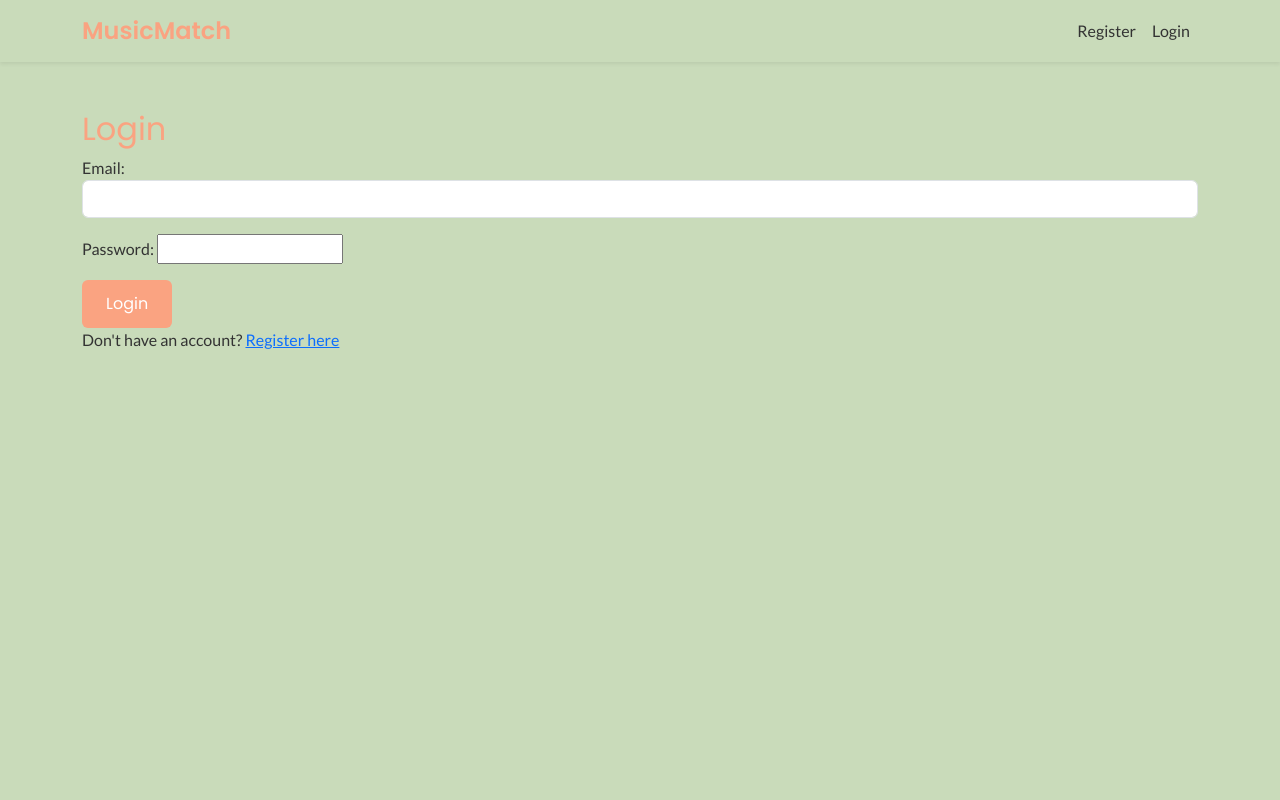
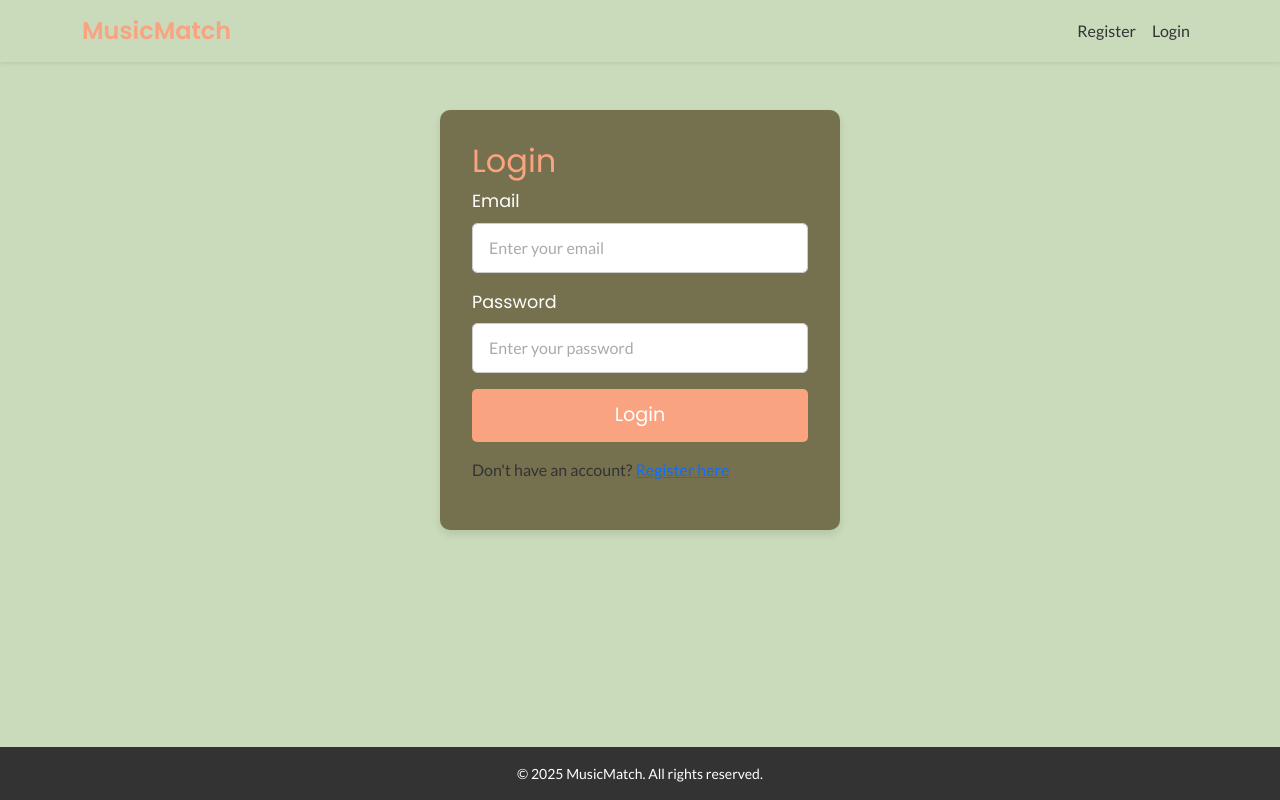
Before and after one commit to mahmudurmahid/individual-full-stack-project, a Django app: page /login/ in a window 1280 px wide. Run offline with Django 4.2, Linux system fonts and the light colour scheme.

Commit message:
login form styling

```diff
--- a/static/css/style.css
+++ b/static/css/style.css
@@ -1,7 +1,14 @@
-/* Google Fonts */
 @import url("https://fonts.googleapis.com/css2?family=Lato:wght@300;400;700&family=Poppins:wght@400;600;700&display=swap");
 
 /* Global Styles */
+html,
+body {
+  height: 100%;
+  display: flex;
+  flex-direction: column;
+  margin: 0;
+}
+
 body {
   font-family: "Lato", sans-serif;
   color: #333;
@@ -75,7 +82,7 @@ h3 {
   border-radius: 10px;
   box-shadow: 0 4px 8px rgba(0, 0, 0, 0.1);
   transition: transform 0.3s ease, box-shadow 0.3s ease;
-  width: 18rem; /* Ensure consistent card width */
+  width: 18rem;
 }
 
 .card-body {
@@ -123,20 +130,64 @@ h3 {
 /* Responsive Design */
 @media (max-width: 768px) {
   .features {
-    flex-direction: column; /* Stack cards vertically on small screens */
+    flex-direction: column;
     margin: 2rem 0;
   }
+
   .card {
-    margin-bottom: 1.5rem; /* Add space between stacked cards */
+    margin-bottom: 1.5rem;
   }
+
   .card-title {
     font-size: 1.1rem;
   }
+
   .card-text {
     font-size: 0.9rem;
   }
+
   .btn-primary {
     font-size: 0.9rem;
     padding: 0.5rem 1rem;
   }
 }
+
+/* Login Page */
+.login-form {
+  margin: 5rem auto;
+  padding: 2rem;
+  width: 400px;
+  background-color: #75704e;
+  border-radius: 10px;
+  box-shadow: 0 4px 8px rgba(0, 0, 0, 0.1);
+}
+
+.login-form label {
+  font-size: 1.1rem;
+  font-family: "Poppins", sans-serif;
+  color: #fff;
+}
+
+.login-form input {
+  font-size: 1rem;
+  padding: 0.75rem 1rem;
+  border: 1px solid #ccc;
+  border-radius: 5px;
+}
+
+.login-form input::placeholder {
+  color: #aaa;
+}
+
+.login-form button {
+  font-size: 1.2rem;
+  padding: 0.75rem;
+  background-color: #faa381;
+  border: none;
+  border-radius: 5px;
+}
+
+.login-form button:hover {
+  background-color: #f5cda7;
+  color: #333;
+}
--- a/templates/login.html
+++ b/templates/login.html
@@ -40,17 +40,29 @@
     </nav>
 
     <!-- Login Form -->
-    <div class="container mt-5">
+    <div class="container mt-5 login-form">
       <h2>Login</h2>
       <form method="post">
-        {% csrf_token %} {{ form.as_p }}
-        <button type="submit" class="btn btn-primary">Login</button>
+        {% csrf_token %}
+        <div class="mb-3">
+          <label for="email" class="form-label">Email</label>
+          <input type="email" id="email" name="email" class="form-control" placeholder="Enter your email" required />
+        </div>
+        <div class="mb-3">
+          <label for="password" class="form-label">Password</label>
+          <input type="password" id="password" name="password" class="form-control" placeholder="Enter your password" required />
+        </div>
+        <button type="submit" class="btn btn-primary w-100">Login</button>
       </form>
-      <p>
+      <p class="mt-3">
         Don't have an account? <a href="{% url 'register' %}">Register here</a>
       </p>
     </div>
-    <script src="https://cdn.jsdelivr.net/npm/bootstrap@5.3.3/dist/js/bootstrap.bundle.min.js"></script>
-    <script src="{% static 'js/script.js' %}"></script>
-  </body>
+
+    <!-- Footer -->
+<footer class="footer py-3 mt-auto">
+  <div class="container">
+    <p>&copy; 2025 MusicMatch. All rights reserved.</p>
+  </div>
+</footer>
 </html>
```
